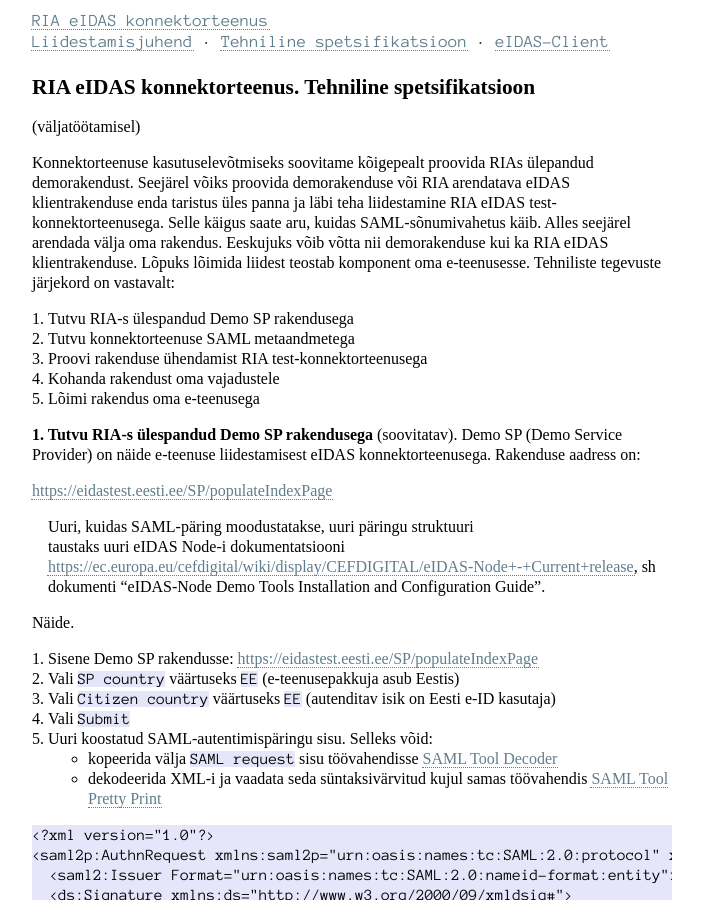
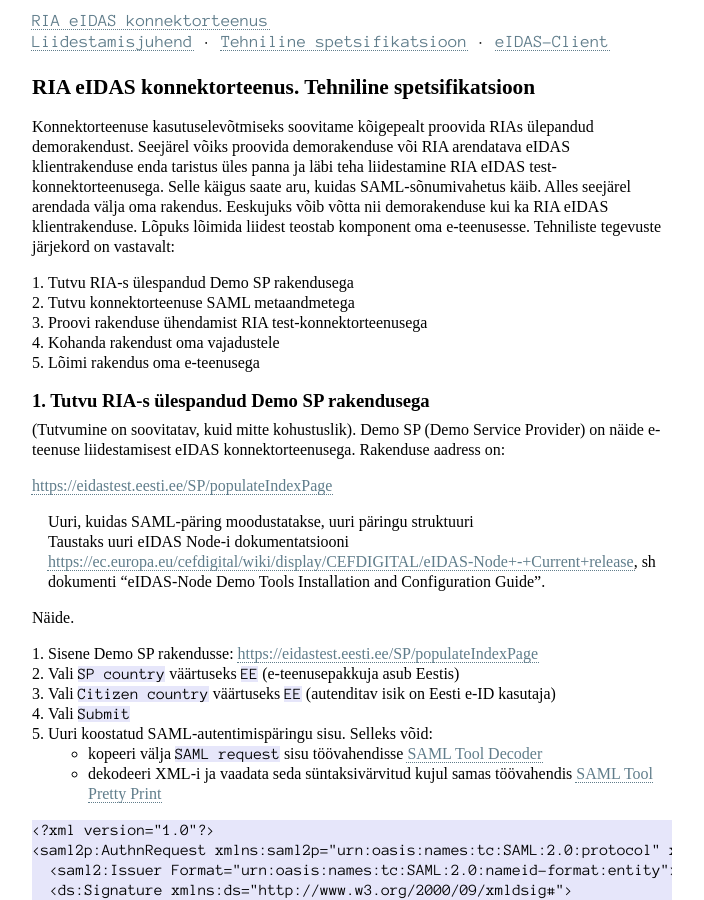
Before and after one commit to e-gov/eIDAS-Node, a Jekyll site: the page built from Spetsifikatsioon.md, in a window 1280 px wide and 900 px high. Shown: the whole window, without its empty margins (0-704 px from the left). Built offline with Jekyll 4.4.1, drawn with Linux system fonts in a browser that asks for light colours; our own code applies the rules of GitHub Pages for plain Markdown files; some of the changed text lies outside the part shown.

Commit message:
Update Spetsifikatsioon.md

`````diff
--- a/Spetsifikatsioon.md
+++ b/Spetsifikatsioon.md
@@ -3,8 +3,6 @@ permalink: Spetsifikatsioon
 ---
 
 # RIA eIDAS konnektorteenus. Tehniline spetsifikatsioon
-
-(väljatöötamisel)
 
 Konnektorteenuse kasutuselevõtmiseks soovitame kõigepealt proovida RIAs ülepandud demorakendust. Seejärel võiks proovida demorakenduse või RIA arendatava eIDAS klientrakenduse enda taristus üles panna ja läbi teha liidestamine RIA eIDAS test-konnektorteenusega. Selle käigus saate aru, kuidas SAML-sõnumivahetus käib. Alles seejärel arendada välja oma rakendus. Eeskujuks võib võtta nii demorakenduse kui ka RIA eIDAS klientrakenduse. Lõpuks lõimida liidest teostab komponent oma e-teenusesse. Tehniliste tegevuste järjekord on vastavalt:
 
@@ -14,12 +12,14 @@ Konnektorteenuse kasutuselevõtmiseks soovitame kõigepealt proovida RIAs ülepa
 4. Kohanda rakendust oma vajadustele
 5. Lõimi rakendus oma e-teenusega
 
-__1. Tutvu RIA-s ülespandud Demo SP rakendusega__ (soovitatav). Demo SP (Demo Service Provider) on näide e-teenuse liidestamisest eIDAS konnektorteenusega. Rakenduse aadress on:
+## 1. Tutvu RIA-s ülespandud Demo SP rakendusega
+
+(Tutvumine on soovitatav, kuid mitte kohustuslik). Demo SP (Demo Service Provider) on näide e-teenuse liidestamisest eIDAS konnektorteenusega. Rakenduse aadress on:
 
   [https://eidastest.eesti.ee/SP/populateIndexPage](https://eidastest.eesti.ee/SP/populateIndexPage)
 
 - Uuri, kuidas SAML-päring moodustatakse, uuri päringu struktuuri
-- taustaks uuri eIDAS Node-i dokumentatsiooni [https://ec.europa.eu/cefdigital/wiki/display/CEFDIGITAL/eIDAS-Node+-+Current+release](https://ec.europa.eu/cefdigital/wiki/display/CEFDIGITAL/eIDAS-Node+-+Current+release), sh dokumenti "eIDAS-Node Demo Tools Installation and Configuration Guide".
+- Taustaks uuri eIDAS Node-i dokumentatsiooni [https://ec.europa.eu/cefdigital/wiki/display/CEFDIGITAL/eIDAS-Node+-+Current+release](https://ec.europa.eu/cefdigital/wiki/display/CEFDIGITAL/eIDAS-Node+-+Current+release), sh dokumenti "eIDAS-Node Demo Tools Installation and Configuration Guide".
 
 Näide.
 
@@ -28,8 +28,8 @@ Näide.
 3. Vali `Citizen country` väärtuseks `EE` (autenditav isik on Eesti e-ID kasutaja)
 4. Vali `Submit`
 5. Uuri koostatud SAML-autentimispäringu sisu. Selleks võid:
-  - kopeerida välja `SAML request` sisu töövahendisse [SAML Tool Decoder](https://www.samltool.com/decode.php)
-  - dekodeerida XML-i ja vaadata seda süntaksivärvitud kujul samas töövahendis [SAML Tool Pretty Print](https://www.samltool.com/prettyprint.php)
+  - kopeeri välja `SAML request` sisu töövahendisse [SAML Tool Decoder](https://www.samltool.com/decode.php)
+  - dekodeeri XML-i ja vaadata seda süntaksivärvitud kujul samas töövahendis [SAML Tool Pretty Print](https://www.samltool.com/prettyprint.php)
 
 ````xml
 <?xml version="1.0"?>
@@ -106,13 +106,16 @@ GBVtKvFEAC4+O4APvtnMvjKhABpOOg==</ds:X509Certificate>
 
   [https://eidastest.eesti.ee/SP/metadata](https://eidastest.eesti.ee/SP/metadata).
 
-  Uuri, kuidas Demo-SP metaandmed on kirjeldatud.
+  - Uuri, kuidas Demo-SP metaandmed on kirjeldatud.
 
-__2. Tutvu konnektorteenuse SAML metaandmetega__. RIA eIDAS Node SAML metaandmete otspunkti aadress on:
+## 2. Tutvu konnektorteenuse SAML metaandmetega
+
+RIA eIDAS Node SAML metaandmete otspunkti aadress on:
 
   [https://eidastest.eesti.ee/EidasNode/ServiceMetadata](https://eidastest.eesti.ee/EidasNode/ServiceMetadata)
 
-__3. Proovi rakenduse ühendamist RIA test-konnektorteenusega__.
+## 3. Proovi rakenduse ühendamist RIA test-konnektorteenusega
+
 Kõigepealt tuleb rakendus liidestada konnektorteenuse testinstantsi vastu. Rakenduseks võib olla:
 - eIDAS Node tarkvara koosseisus tarnitud Demo SP (Demo Service Provider) või
 - RIA pakutav eIDAS klient [https://github.com/e-gov/eIDAS-Client](https://github.com/e-gov/eIDAS-Client) või
`````
Also changed, not shown: other parts of Spetsifikatsioon.md (+4 -2 lines).
